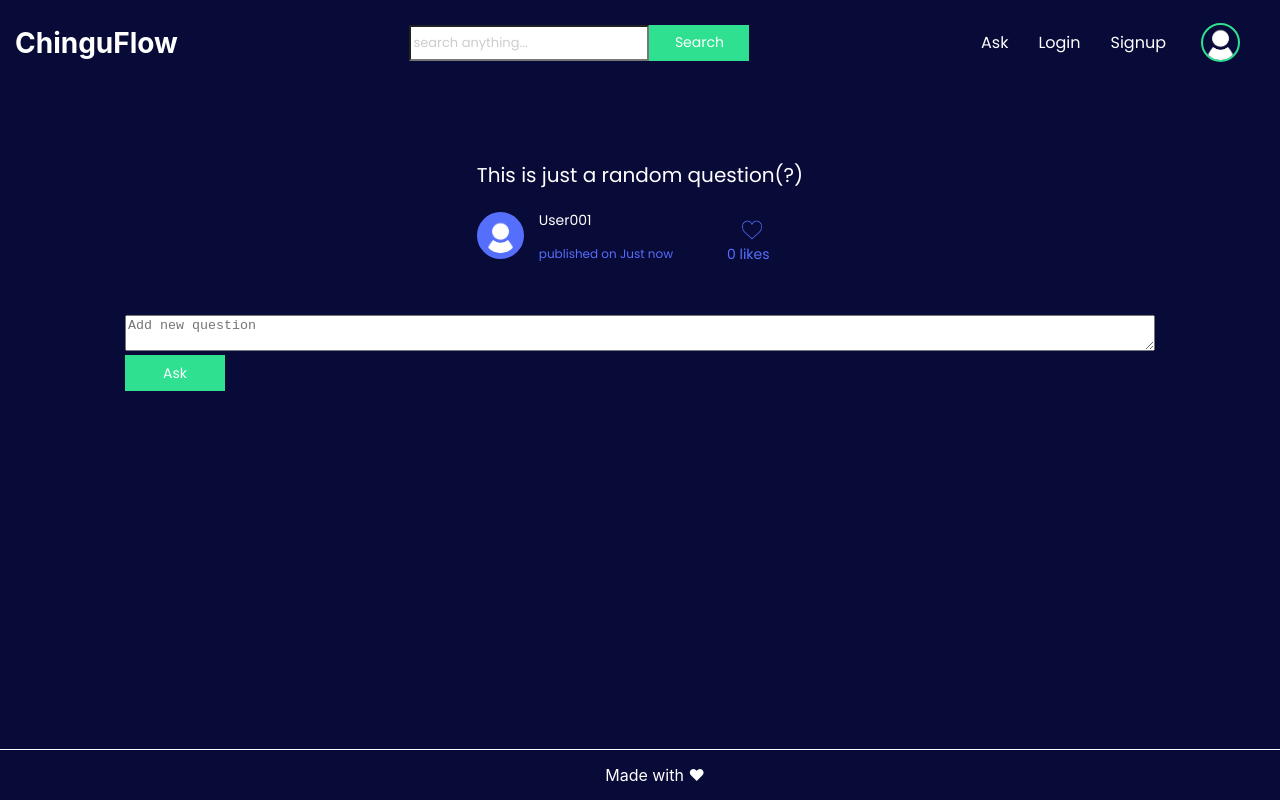
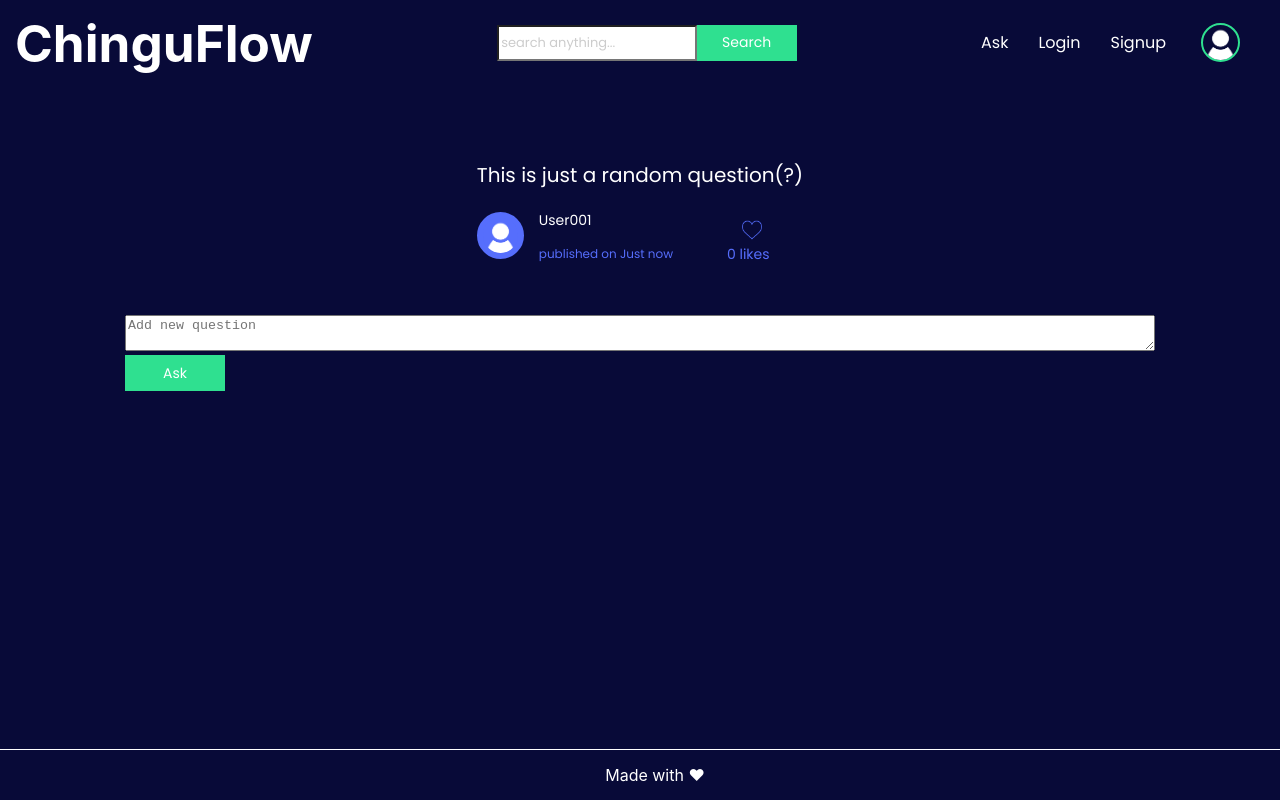
Before and after one commit to chingu-voyages/v8-chimeras-team-02, a React (Create React App) app in the folder frontend/: page /newquestion in a window 1280 px wide. Shown: the top 800 px of the page. Built offline with nearby package versions, Linux system fonts and the light colour scheme.

Commit message:
quick font sizing fix for the heade

```diff
--- a/frontend/src/components/Header.js
+++ b/frontend/src/components/Header.js
@@ -30,7 +30,7 @@ const header = {
 const logo = {
   color: '#fff',
   padding: '15px',
-  fontSize: '28px'
+  fontSize: '4vw'
 }
 
 const avatar = {
```
